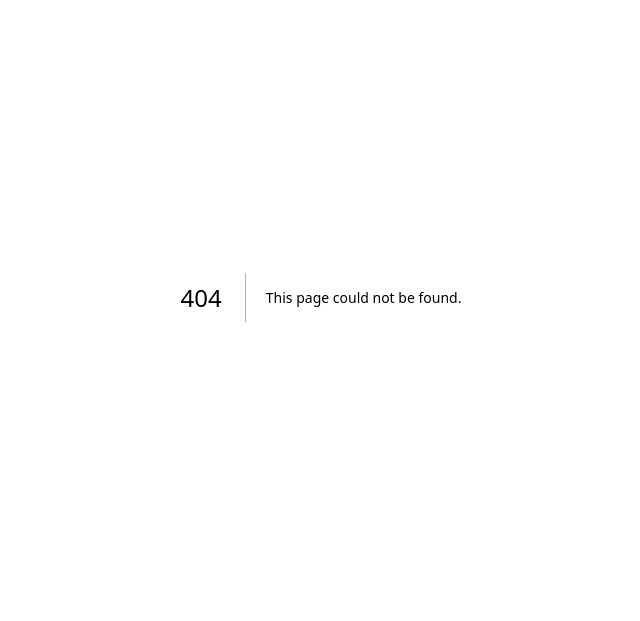
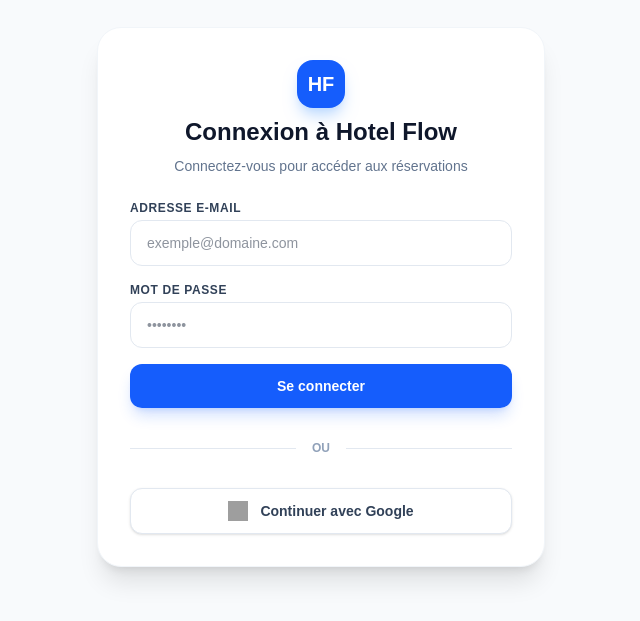
Before and after one commit to Odon2266/hotel-flow, a Next.js app in the folder frontend/: page /login in a window 1280 px wide. Before the commit this address had no page. Shown: the part 103-724 px from the top of the page, without its empty margins (319-959 px from the left). Built offline with nearby package versions, Linux system fonts and the light colour scheme; grey boxes are pictures that could not be loaded.

Commit message:
refactor(client): reorganize routes into (client) group and add client login page

```diff
--- /dev/null
+++ b/frontend/src/app/(client)/login/page.tsx
@@ -0,0 +1,116 @@
+'use client';
+
+import { useState } from 'react';
+import { useRouter } from 'next/navigation';
+
+export default function LoginPage() {
+  const [email, setEmail] = useState('');
+  const [password, setPassword] = useState('');
+  const [error, setError] = useState('');
+  const [loading, setLoading] = useState(false);
+  const router = useRouter();
+
+  const handleLogin = async (e: React.FormEvent) => {
+    e.preventDefault();
+    setError('');
+    setLoading(true);
+
+    try {
+      const res = await fetch('http://localhost:3001/api/auth/login', {
+        method: 'POST',
+        headers: { 'Content-Type': 'application/json' },
+        body: JSON.stringify({ email, password }),
+      });
+
+      const data = await res.json();
+
+      if (!res.ok) {
+        throw new Error(data.message || 'Identifiants incorrects.');
+      }
+
+      localStorage.setItem('token', data.access_token);
+      router.push('/');
+    } catch (err: any) {
+      setError(err.message);
+    } finally {
+      setLoading(false);
+    }
+  };
+
+  const handleGoogleLogin = () => {
+    window.location.href = 'http://localhost:3001/api/auth/google';
+  };
+
+  return (
+    <div className="min-h-screen flex items-center justify-center bg-slate-50 px-4">
+      <div className="max-w-md w-full bg-white rounded-3xl shadow-xl p-8 space-y-6 border border-slate-100">
+        <div className="text-center space-y-2">
+          <div className="w-12 h-12 bg-blue-600 rounded-2xl mx-auto flex items-center justify-center text-white font-bold text-xl shadow-lg shadow-blue-200">
+            HF
+          </div>
+          <h1 className="text-2xl font-bold text-slate-900">Connexion à Hotel Flow</h1>
+          <p className="text-sm text-slate-500">Connectez-vous pour accéder aux réservations</p>
+        </div>
+
+        {error && (
+          <div className="bg-rose-50 text-rose-600 text-sm p-3.5 rounded-2xl border border-rose-200 font-medium text-center">
+            {error}
+          </div>
+        )}
+
+        <form onSubmit={handleLogin} className="space-y-4">
+          <div>
+            <label className="block text-xs font-bold text-slate-700 uppercase tracking-wider mb-1">
+              Adresse e-mail
+            </label>
+            <input
+              type="email"
+              value={email}
+              onChange={(e) => setEmail(e.target.value)}
+              required
+              className="w-full px-4 py-3 rounded-xl border border-slate-200 focus:outline-none focus:ring-2 focus:ring-blue-600 focus:border-transparent text-slate-800 text-sm"
+              placeholder="exemple@domaine.com"
+            />
+          </div>
+
+          <div>
+            <label className="block text-xs font-bold text-slate-700 uppercase tracking-wider mb-1">
+              Mot de passe
+            </label>
+            <input
+              type="password"
+              value={password}
+              onChange={(e) => setPassword(e.target.value)}
+              required
+              className="w-full px-4 py-3 rounded-xl border border-slate-200 focus:outline-none focus:ring-2 focus:ring-blue-600 focus:border-transparent text-slate-800 text-sm"
+              placeholder="••••••••"
+            />
+          </div>
+
+          <button
+            type="submit"
+            disabled={loading}
+            className="w-full py-3 bg-blue-600 text-white font-semibold rounded-xl hover:bg-blue-700 transition shadow-lg shadow-blue-600/20 text-sm"
+          >
+            {loading ? 'Connexion...' : 'Se connecter'}
+          </button>
+        </form>
+
+        <div className="relative flex py-2 items-center">
+          <div className="flex-grow border-t border-slate-200"></div>
+          <span className="flex-shrink mx-4 text-slate-400 text-xs uppercase font-bold">ou</span>
+          <div className="flex-grow border-t border-slate-200"></div>
+        </div>
+
+        <button
+          onClick={handleGoogleLogin}
+          type="button"
+          className="w-full py-3 border border-slate-200 rounded-xl flex items-center justify-center gap-3 font-semibold text-slate-700 bg-white hover:bg-slate-50 transition shadow-sm text-sm"
+        >
+          <img src="https://www.svgrepo.com/show/475656/google-color.svg" alt="Google" className="w-5 h-5" />
+          Continuer avec Google
+        </button>
+      </div>
+    </div>
+  );
+}
--- a/frontend/src/app/page.tsx
+++ b/frontend/src/app/(client)/page.tsx
@@ -1,6 +1,7 @@
 'use client';
 
 import { useEffect, useState } from 'react';
+import { useRouter, useSearchParams } from 'next/navigation';
 import { api } from '@/services/api';
 import Footer from '@/components/Footer';
 
@@ -16,6 +17,14 @@ interface Room {
 }
 
 export default function Home() {
+  const router = useRouter();
+  const searchParams = useSearchParams();
+
+  // États pour l'authentification et l'utilisateur connecté
+  const [isAuthorized, setIsAuthorized] = useState(false);
+  const [user, setUser] = useState<{ id: string; email?: string } | null>(null);
+
+  // États existants
   const [rooms, setRooms] = useState<Room[]>([]);
   const [activeTab, setActiveTab] = useState<'chambres' | 'offres' | 'activites' | 'services'>('chambres');
 
@@ -23,6 +32,37 @@ export default function Home() {
   const [checkIn, setCheckIn] = useState('');
   const [checkOut, setCheckOut] = useState('');
   const [loadingRoomId, setLoadingRoomId] = useState<string | null>(null);
+
+  // 🛡️ 1. Vérification de la connexion et récupération du Token Google
+  useEffect(() => {
+    // Cas A : L'utilisateur revient de Google OAuth avec un token dans l'URL
+    const urlToken = searchParams.get('token');
+    if (urlToken) {
+      localStorage.setItem('token', urlToken);
+      router.replace('/'); // Nettoyer l'URL
+    }
+
+    // Cas B : Vérification du token enregistré
+    const token = localStorage.getItem('token');
+    if (!token) {
+      // Redirection obligatoire vers la connexion si pas de token
+      router.push('/login');
+    } else {
+      try {
+        // Décoder le token JWT pour obtenir le vrai userId (payload en base64)
+        const payloadBase64 = token.split('.')[1];
+        const decodedPayload = JSON.parse(atob(payloadBase64));
+
+        setUser({ id: decodedPayload.sub, email: decodedPayload.email });
+        setIsAuthorized(true);
+        fetchRooms();
+      } catch (e) {
+        // En cas de token invalide/expiré
+        localStorage.removeItem('token');
+        router.push('/login');
+      }
+    }
+  }, [router, searchParams]);
 
   const fetchRooms = async () => {
     try {
@@ -33,10 +73,6 @@ export default function Home() {
     }
   };
 
-  useEffect(() => {
-    fetchRooms();
-  }, []);
-
   // Fonction de gestion de la réservation et redirection Stripe
   const handleBooking = async (roomId: string) => {
     if (!checkIn || !checkOut) {
@@ -44,13 +80,17 @@ export default function Home() {
       return;
     }
 
+    if (!user?.id) {
+      alert("Session expirée. Veuillez vous re-connecter.");
+      router.push('/login');
+      return;
+    }
+
     try {
       setLoadingRoomId(roomId);
-      // Remplace par ton vrai userId récupéré de Prisma Studio pour tes tests
-      const userId = "fd9d7fa0-d333-8b05-b91c-c98e7e08f424";
 
       const data = await api.createBooking({
-        userId,
+        userId: user.id, // Utilisation du vrai userId extrait du token
         roomId,
         checkIn,
         checkOut,
@@ -67,6 +107,21 @@ export default function Home() {
       setLoadingRoomId(null);
     }
   };
+
+  // Déconnexion de l'utilisateur
+  const handleLogout = () => {
+    localStorage.removeItem('token');
+    router.push('/login');
+  };
+
+  // Écran de chargement temporaire pendant la vérification de sécurité
+  if (!isAuthorized) {
+    return (
+      <div className="min-h-screen flex items-center justify-center bg-slate-50">
+        <p className="text-slate-500 font-medium animate-pulse">Vérification de la connexion...</p>
+      </div>
+    );
+  }
 
   return (
     <div className="min-h-screen bg-slate-50 text-slate-800 font-sans">
@@ -120,10 +175,16 @@ export default function Home() {
             </button>
           </nav>
 
-          {/* Actions Utilisateur (Profil) */}
+          {/* Actions Utilisateur & Bouton Déconnexion */}
           <div className="flex items-center gap-3">
-            <div className="w-10 h-10 rounded-full bg-slate-200 border-2 border-blue-600 flex items-center justify-center font-bold text-slate-700 shadow-sm">
-              OF
+            <button
+              onClick={handleLogout}
+              className="px-4 py-2 border border-slate-200 text-slate-600 font-semibold text-xs rounded-xl hover:bg-slate-50 transition"
+            >
+              Déconnexion
+            </button>
+            <div className="w-10 h-10 rounded-full bg-blue-100 border-2 border-blue-600 flex items-center justify-center font-bold text-blue-700 shadow-sm text-sm">
+              {user?.email ? user.email.slice(0, 2).toUpperCase() : 'HF'}
             </div>
           </div>
         </div>
```
Also changed, not shown: 1 other file (tests, documents, lock files or other folders).
